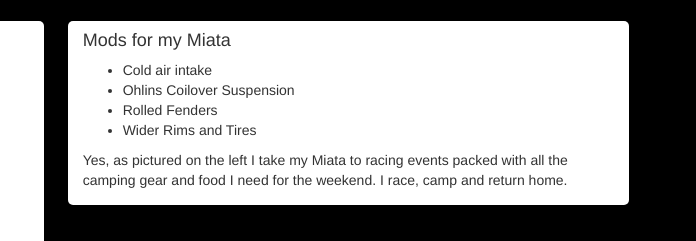
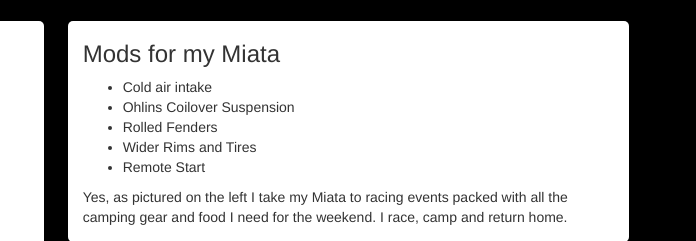
Before and after one commit to Hreacon/hreacon.gihub.io, a plain HTML site: page index.html in a window 1280 px wide. Shown: the part 1179-1420 px from the top of the page, 584-1280 px from the left. Drawn offline with nearby package versions, Linux system fonts and the light colour scheme.

```diff
--- a/index.html
+++ b/index.html
@@ -126,12 +126,13 @@
           </div>
         </div>
         <div class="col-sm-3 column">
-          <h4>Mods for my Miata</h4>
+          <h3>Mods for my Miata</h3>
           <ul>
             <li>Cold air intake</li>
             <li>Ohlins Coilover Suspension</li>
             <li>Rolled Fenders</li>
             <li>Wider Rims and Tires</li>
+            <li>Remote Start</li>
           </ul>
           <p>
             Yes, as pictured on the left I take my Miata to racing events packed with all the camping gear and food I need for the weekend. I race, camp and return home.
```
